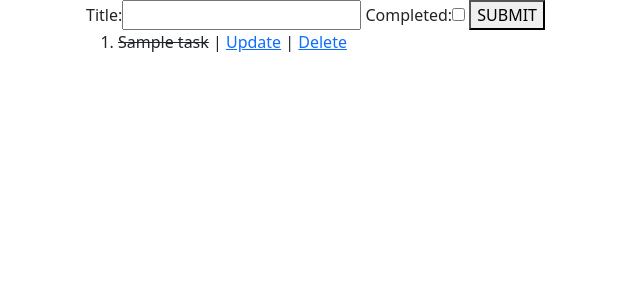
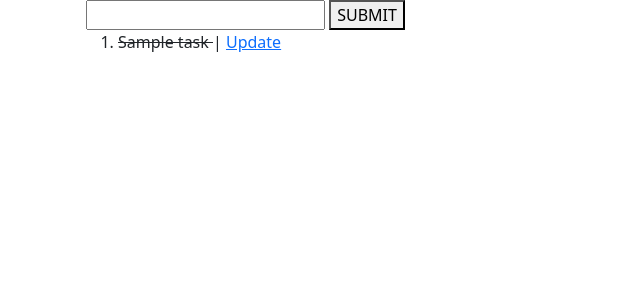
Before and after one commit to nataliesmyth/todoproject, a Django app: page / in a window 1280 px wide. Shown: the top 300 px of the page, without its empty margins (0-640 px from the left). Run offline with Django 3.2, Linux system fonts and the light colour scheme; tables that the repository leaves empty hold one stand-in row (values such as "Sample post"); some libraries are stand-ins or nearby versions.

```diff
--- a/todoproject/templates/index.html
+++ b/todoproject/templates/index.html
@@ -10,31 +10,25 @@ Tasks -
     <form method="post">
     {% csrf_token %}
 
-        {{task_form}} <!-- variable -->
+        <!-- {{task_form}} to display all -->
+        {{task_form.title}} <!-- to display particular field-->
 
         <button type="submit">SUBMIT</button>
     </form>
 
-    <!-- loop over each item in the array, making the item available in a context variable -->
-    <!-- Below, the url tag returns an absolute path reference (URL w/o domain name) matching a given view and optional parameters -->
-        <!-- First argument is a url pattern, additional arguments are optional and should be space-separated values that will be used as arguments in the URL. Here, we pass task.id to view -->
     <ol>
         {% for task in tasks %}
             <li>
                 {% if task.completed == True %}
-                    <strike>{{task.title}}</strike>
-                    {% else %}
-                        {{task.title}}
-                    {% endif %}
+                    <strike>{{task.title}} </strike>
+                {% else %}
+                    {{task.title}}
+                {% endif %}
 
-                    | <a href='{% url "update_task" task.id %}'>Update</a> | <a href="{% url "delete_task" task.id %}">Delete</a>
+                | <a href="{% url "update_task" task.id %}">Update</a>
+
             </li>
         {% endfor %}
     </ol>
 
 {% endblock content %}
-
-<!-- csrf_token -->
-    <!-- A template tag that introduces a hidden field with an autogenerated token to avoid cross-site request forgery attacks -->
-    <!-- These attacks consist of a malicious website or program performing an unwanted action for a user on your site -->
-    <!-- By default, django checks for the CSRF token in all POST request, and therefore should be included in all forms submitted via POST -->
--- a/todoproject/todolist/views.py
+++ b/todoproject/todolist/views.py
@@ -22,12 +22,9 @@ def index(request):
     tasks = Task.objects.all()
     return render(request, "index.html", {"task_form": form, "tasks": tasks})
 
-# Update Task view
-# this view takes the pk argument to retrieve a particular task within the given id/pk
+
 def update_task(request, pk):
     task = Task.objects.get(id=pk)
-
-    # We get a particular task in our form by passing task instance to our form to update it
     form = TaskForm(instance=task)
 
     if request.method == "POST":
@@ -39,10 +36,10 @@ def update_task(request, pk):
     return render(request, "update_task.html", {"task_edit_form": form})
 
 # to delete a task we get a task via its id and delete the object using the delete() method
-def delete_task(request, pk):
-    task = Task.objects.get(id=pk)
-    task.delete()
-    return redirect("index")
+# def delete_task(request, pk):
+#     task = Task.objects.get(id=pk)
+#     task.delete()
+#     return redirect("index")
 
 # We built a form instance with task_form = TaskForm() & pass our form in our template index.html with the context {"task_form":form}
 # In our template, we can access this variable with task_form key
```
